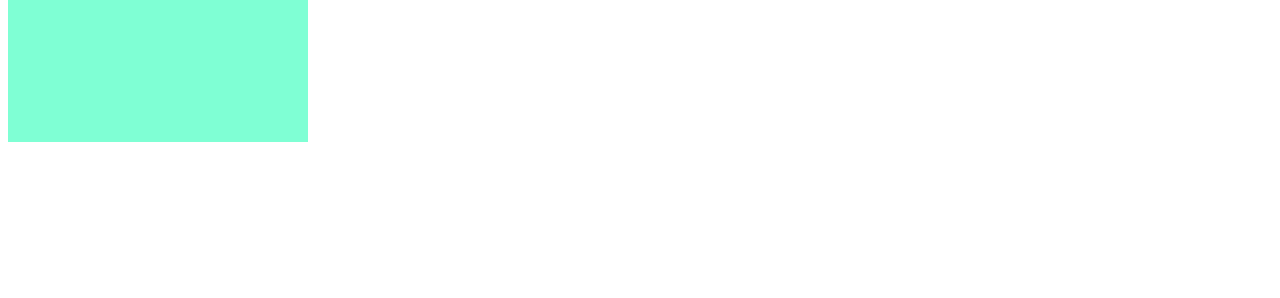
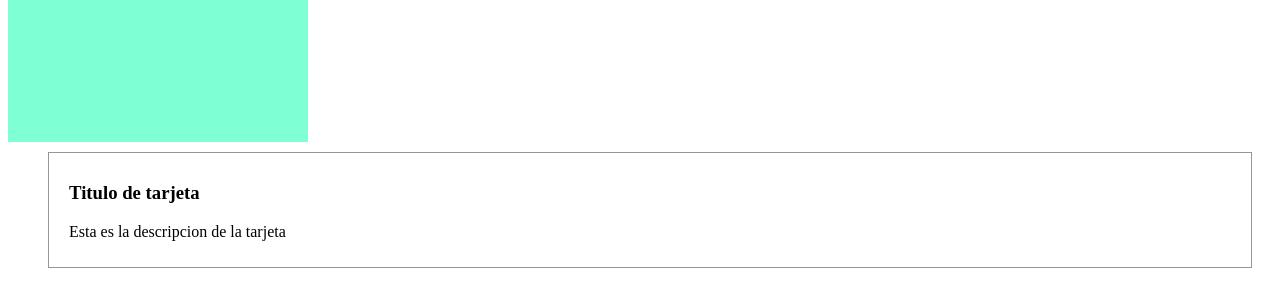
Before and after one commit to viirsilv/Repositoriobootcamp, a plain HTML site: page 04-02-Intro-Css/HTML/introestilos.html in a window 1280 px wide. Shown: the part 580-878 px from the top of the page. Before the commit the page ends 800 px from the top, so only its background shows below. Drawn offline with Linux system fonts and the light colour scheme; files that its build step writes are made by us from their sources.

Commit message:
Update introestilos.html

```diff
--- a/04-02-Intro-Css/HTML/introestilos.html
+++ b/04-02-Intro-Css/HTML/introestilos.html
@@ -27,5 +27,8 @@
     <div class="alto">
       <h1>Cambiar la altura</h1>
     </div>
+    <div class="tarjeta">
+      <h3 class="Encabezado">Titulo de tarjeta</h3>
+      <p class="descripcion">Esta es la descripcion de la tarjeta</p>
       </body>
 </html>
```
